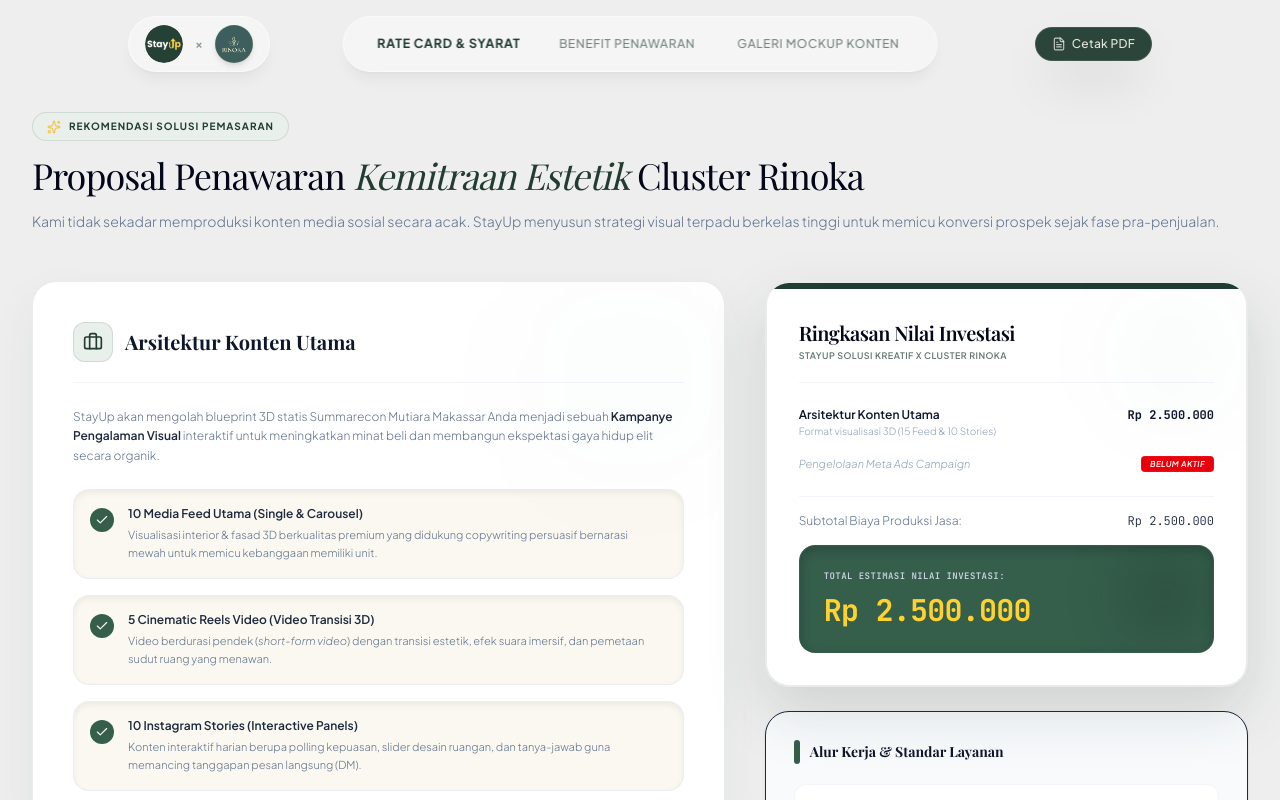
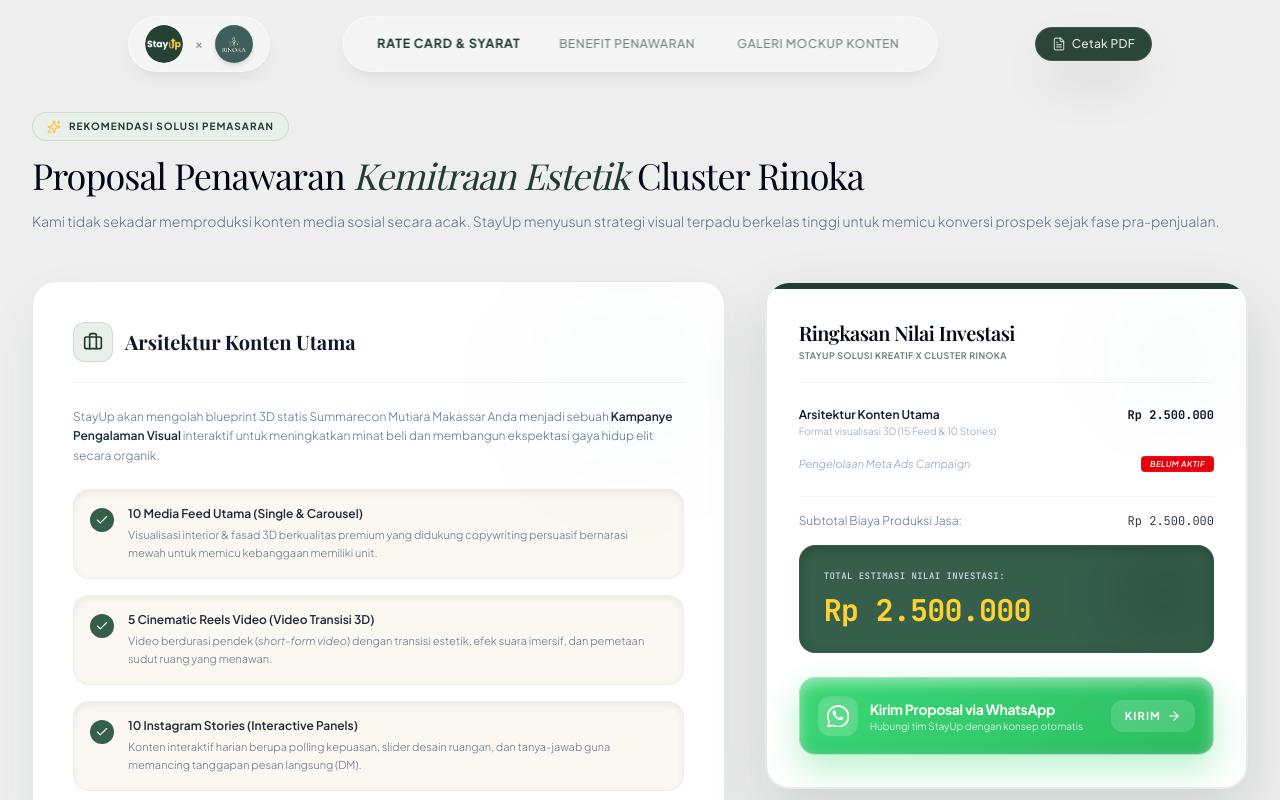
Before and after one commit to Mohalfinoor/Just-StayUp, a React (Vite) app: page / in a window 1280 px wide. Shown: the top 800 px of the page. Built offline with nearby package versions, Linux system fonts and the light colour scheme; a web font is replaced by a local one.

Commit message:
whatsapp add

```diff
--- a/src/components/PricingSection.tsx
+++ b/src/components/PricingSection.tsx
@@ -1,5 +1,5 @@
 import React from "react";
-import { Sparkles, Briefcase, Check, TrendingUp } from "lucide-react";
+import { Sparkles, Briefcase, Check, TrendingUp, MessageSquare, ArrowRight, MessageCircle } from "lucide-react";
 
 interface PricingSectionProps {
   includeMetaAdsAddon: boolean;
@@ -18,6 +18,21 @@
   totalInvestment,
   formatRupiah,
 }: PricingSectionProps) {
+  const getWhatsAppUrl = () => {
+    const baseMessage = `Halo StayUp!\n\nSaya tertarik dengan proposal kemitraan estetik untuk *Cluster Rinoka* (Summarecon Mutiara Makassar).\n\n*Rincian Paket Pilihan:*`;
+
+    const mainPackage = `\n- Arsitektur Konten Utama (15 Feed & 10 Stories): ${formatRupiah(basePrice)}`;
+    const adsAddon = includeMetaAdsAddon
+      ? `\n- Akselerator Pemasaran (Meta Ads Lead Gen 30 Hari): ${formatRupiah(metaAdsPrice)}`
+      : `\n- Akselerator Pemasaran (Meta Ads): Tidak Diambil`;
+
+    const totalValue = `\n\n*Total Estimasi Nilai Investasi:* *${formatRupiah(totalInvestment)}*`;
+    const footerMessage = `\n\nMohon informasi lebih lanjut mengenai langkah kerja sama berikutnya. Terima kasih!`;
+
+    const fullText = `${baseMessage}${mainPackage}${adsAddon}${totalValue}${footerMessage}`;
+    return `https://wa.me/6281257374628?text=${encodeURIComponent(fullText)}`;
+  };
+
   return (
     <section id="pricing" className="scroll-mt-20 py-12">
       <div className="max-w-7xl mx-auto px-6 sm:px-8">
@@ -300,6 +315,43 @@
                   </div>
                 </div>
 
+                {/* WhatsApp Order/Consultation Trigger */}
+                <div className="pt-2">
+                  <a
+                    href={getWhatsAppUrl()}
+                    target="_blank"
+                    rel="noopener noreferrer"
+                    className="relative overflow-hidden flex flex-col sm:flex-row items-center justify-between gap-4 glass-stroke-wa text-white p-4.5 rounded-2xl active:translate-y-0 outline-none select-none w-full text-left font-sans group relative z-10"
+                    id="btn-whatsapp-proposal"
+                  >
+                    {/* Glowing glossy overlay shine effect */}
+                    <div className="animate-wa-sweep" />
+                    <div className="flex items-center gap-3 w-full sm:w-auto relative z-10">
+                      <div className="w-10 h-10 rounded-xl bg-white/18 flex items-center justify-center shrink-0 shadow-inner">
+                        <svg
+                          viewBox="0 0 24 24"
+                          className="w-5.5 h-5.5 text-white fill-current animate-pulse"
+                          xmlns="http://www.w3.org/2000/svg"
+                        >
+                          <path d="M12.004 0C5.373 0 0 5.373 0 12.004c0 2.112.551 4.164 1.597 5.973L.156 23.864a.563.563 0 0 0 .717.717l5.892-1.441c1.763.957 3.738 1.463 5.744 1.463C19.13 24.603 24.5 19.23 24.5 12.6c0-3.327-1.296-6.453-3.65-8.807C18.496 1.439 15.34 0 12.004 0zm0 2.25c2.738 0 5.31 1.066 7.243 3 1.933 1.933 3 4.505 3 7.243 0 5.652-4.591 10.244-10.243 10.244-1.782 0-3.518-.464-5.045-1.343a.562.562 0 0 0-.464-.047l-4.103 1 .998-4.081a.562.562 0 0 0-.056-.47C2.422 16.3 1.944 14.474 1.944 12.6c0-5.652 4.591-10.35 10.06-10.35zm5.176 11.238c-.284-.142-1.68-.83-1.94-.925-.262-.095-.453-.142-.643.142-.19.284-.738.925-.905 1.114-.166.19-.333.213-.617.071c-.284-.142-1.201-.442-2.287-1.41a8.55 8.55 0 0 1-1.583-1.969c-.166-.284-.018-.437.124-.579.128-.127.284-.33.426-.497.142-.166.19-.284.284-.473.095-.19.047-.355-.024-.497-.071-.142-.643-1.55-.881-2.119-.232-.555-.467-.479-.643-.489-.166-.008-.356-.009-.545-.009-.19 0-.5-.071-.76.213-.263.284-1.002.979-1.002 2.387s1.025 2.766 1.168 2.956c.142.19 2.016 3.08 4.885 4.316.682.294 1.215.47 1.63.602.686.218 1.31.187 1.803.114.55-.082 1.68-.687 1.917-1.354.237-.667.237-1.238.166-1.355-.071-.118-.261-.19-.545-.331z"/>
+                        </svg>
+                      </div>
+                      <div className="space-y-0.5">
+                        <span className="text-xs sm:text-sm font-bold block leading-tight tracking-tight text-white font-sans">
+                          Kirim Proposal via WhatsApp
+                        </span>
+                        <span className="text-[10px] text-white/95 font-light block leading-none font-sans">
+                          Hubungi tim StayUp dengan konsep otomatis
+                        </span>
+                      </div>
+                    </div>
+                    <div className="flex items-center gap-1.5 bg-white/15 hover:bg-white/20 px-3.5 py-2 rounded-xl text-[11px] font-bold tracking-widest uppercase transition-colors shrink-0 w-full sm:w-auto justify-center font-sans relative z-10">
+                      <span>KIRIM</span>
+                      <ArrowRight className="w-3.5 h-3.5 transition-transform duration-300 group-hover:translate-x-1" />
+                    </div>
+                  </a>
+                </div>
+
               </div>
 
             </div>
--- a/src/index.css
+++ b/src/index.css
@@ -20,6 +20,86 @@
   background-color: #ffffff;
   color: #2c3e3d;
   font-family: var(--font-sans);
+}
+
+@keyframes premium-glow {
+  0%, 100% {
+    box-shadow: 0 10px 24px rgba(37, 211, 102, 0.15), inset 0 2px 4px rgba(255, 255, 255, 0.35);
+  }
+  50% {
+    box-shadow: 0 16px 36px rgba(37, 211, 102, 0.3), inset 0 2px 4px rgba(255, 255, 255, 0.45);
+  }
+}
+
+@keyframes glass-wa-pulse {
+  0%, 100% {
+    box-shadow:
+      0 12px 28px rgba(37, 211, 102, 0.22),
+      inset 0 4px 12px rgba(255, 255, 255, 0.45),
+      inset 0 -4px 12px rgba(0, 0, 0, 0.08);
+    border-color: rgba(255, 255, 255, 0.4);
+  }
+  50% {
+    box-shadow:
+      0 18px 42px rgba(37, 211, 102, 0.42),
+      inset 0 6px 16px rgba(255, 255, 255, 0.6),
+      inset 0 -4px 12px rgba(0, 0, 0, 0.08);
+    border-color: rgba(255, 255, 255, 0.7);
+  }
+}
+
+.glass-stroke-wa {
+  position: relative;
+  border: 1.5px solid rgba(255, 255, 255, 0.4);
+  background: linear-gradient(135deg, rgba(37, 211, 102, 0.9) 0%, rgba(32, 186, 90, 0.95) 100%);
+  backdrop-filter: blur(8px);
+  animation: glass-wa-pulse 3.5s infinite ease-in-out;
+  transition: all 0.33s cubic-bezier(0.16, 1, 0.3, 1);
+}
+
+.glass-stroke-wa:hover {
+  animation: none;
+  border-color: rgba(255, 255, 255, 0.85);
+  background: linear-gradient(135deg, rgba(37, 211, 102, 1) 0%, rgba(32, 186, 90, 1) 100%);
+  box-shadow:
+    0 22px 48px rgba(37, 211, 102, 0.5),
+    inset 0 6px 18px rgba(255, 255, 255, 0.75),
+    inset 0 -6px 16px rgba(16, 124, 65, 0.2);
+  transform: translateY(-4px);
+}
+
+@keyframes premium-sweep {
+  0% {
+    transform: translateX(-150%) skewX(-20deg);
+  }
+  40% {
+    transform: translateX(250%) skewX(-20deg);
+  }
+  100% {
+    transform: translateX(250%) skewX(-20deg);
+  }
+}
+
+.animate-wa-glow {
+  animation: premium-glow 3s infinite ease-in-out;
+}
+
+.animate-wa-sweep {
+  position: absolute;
+  top: 0;
+  left: 0;
+  height: 100%;
+  width: 50%;
+  background: linear-gradient(
+    90deg,
+    rgba(255, 255, 255, 0) 0%,
+    rgba(255, 255, 255, 0.05) 25%,
+    rgba(255, 255, 255, 0.35) 50%,
+    rgba(255, 255, 255, 0.05) 75%,
+    rgba(255, 255, 255, 0) 100%
+  );
+  animation: premium-sweep 4.5s infinite cubic-bezier(0.25, 1, 0.5, 1);
+  pointer-events: none;
 }
 
 @media print {
```
